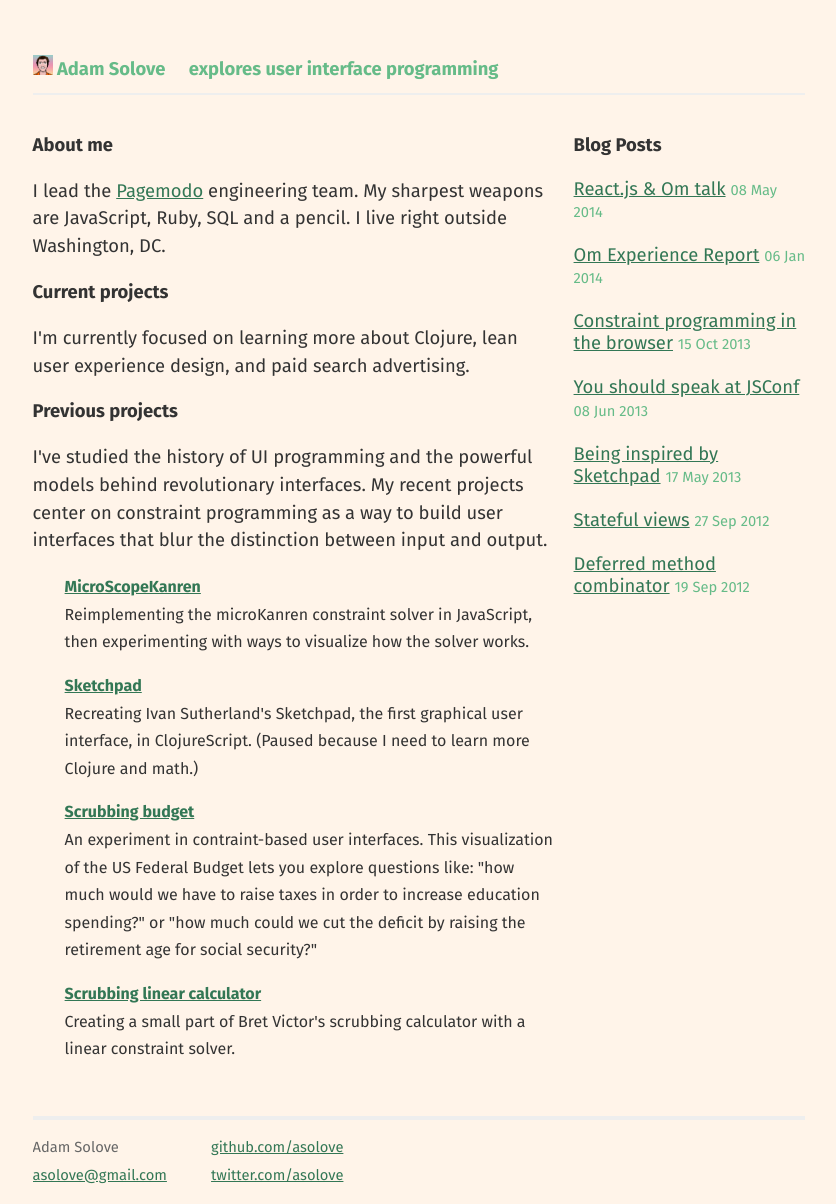
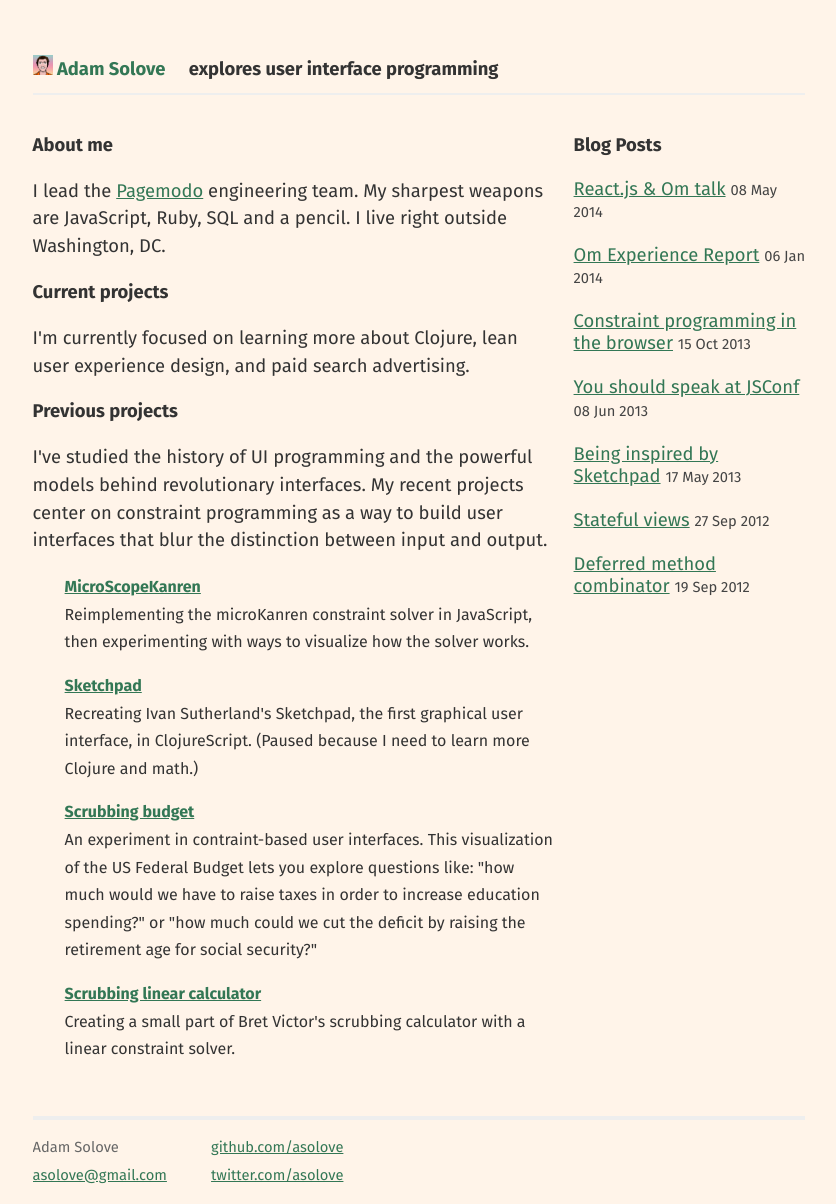
Before and after one commit to asolove/asolove.github.io, a Jekyll site: the page built from index.html, in a window 1280 px wide. Shown: the whole page, without its empty margins (221-1057 px from the left). Built offline with Jekyll 4.4.1, drawn with Linux system fonts in a browser that asks for light colours.

Commit message:
More style tweaks.

```diff
--- a/css/main.css
+++ b/css/main.css
@@ -52,7 +52,7 @@ ul.posts li {
 }
 
 ul.posts span {
-  color: #6b8;
+  color: #444;
   font-size: 80%;
 }
 
@@ -110,19 +110,19 @@ dl.current-projects {
 }
 
 .site .header h1.title a {
+  color: #375;
+}
+
+.site .header h1.title a:hover {
   color: #6b8;
 }
 
-.site .header h1.title a:hover {
-  color: #000;
-}
-
 .site .header a.extra {
-  color: #6b8;
+  color: #333;
 }
 
 .site .header a.extra:hover {
-  color: #000;
+  color: #333;
 }
 
 .site .meta {
--- a/portfolio.html
+++ b/portfolio.html
@@ -107,7 +107,7 @@
       </header>
 
       <section class="project">
-        <h3><time>2014&ndash;2015</time>
+        <h3><time>2014&ndash;2016/time>
           Principal Engineer & Tech Lead,<br>
           Vistaprint Digital Marketing Products</h3>
         <p>I led three teams with responsibility for a portfolio of products and building a new, service-oriented architecture to replace a legacy product framework.</p>
```
